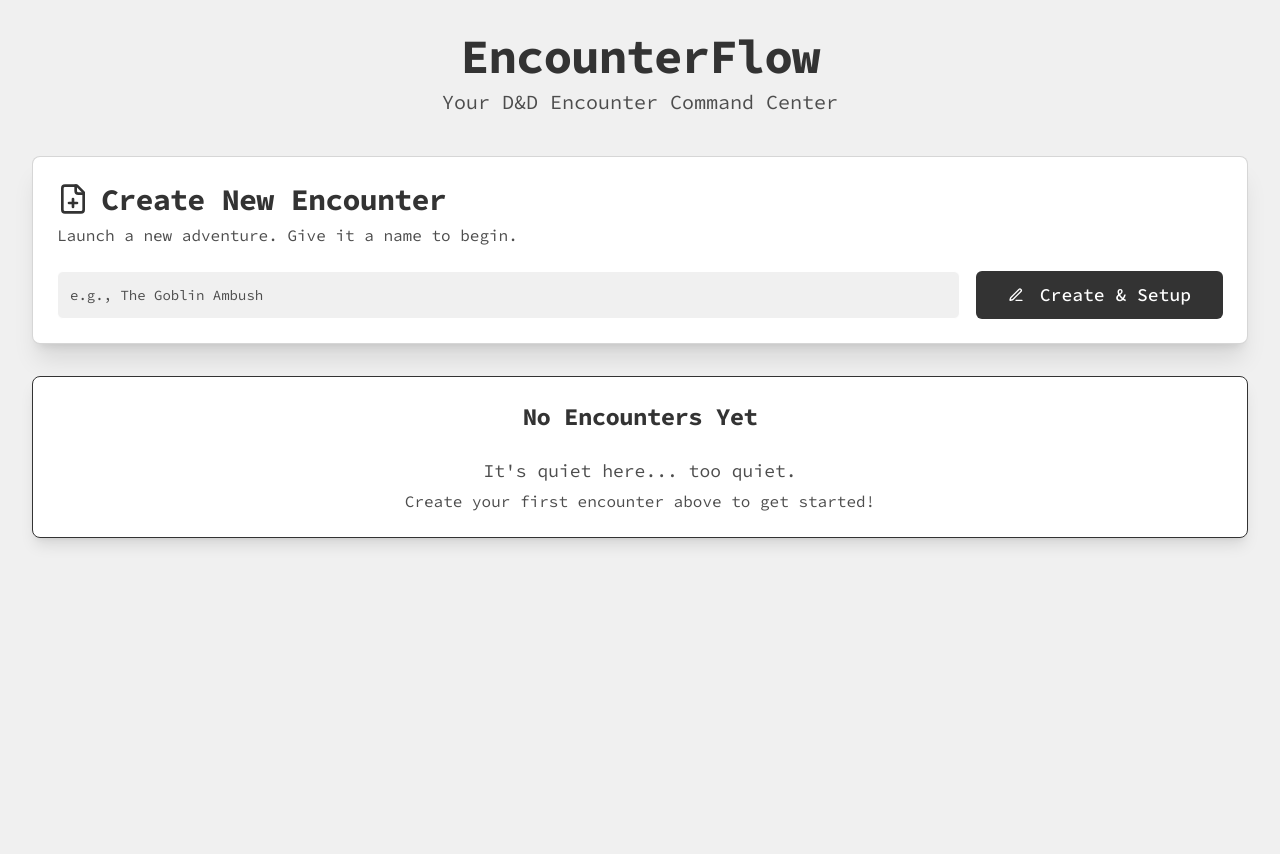
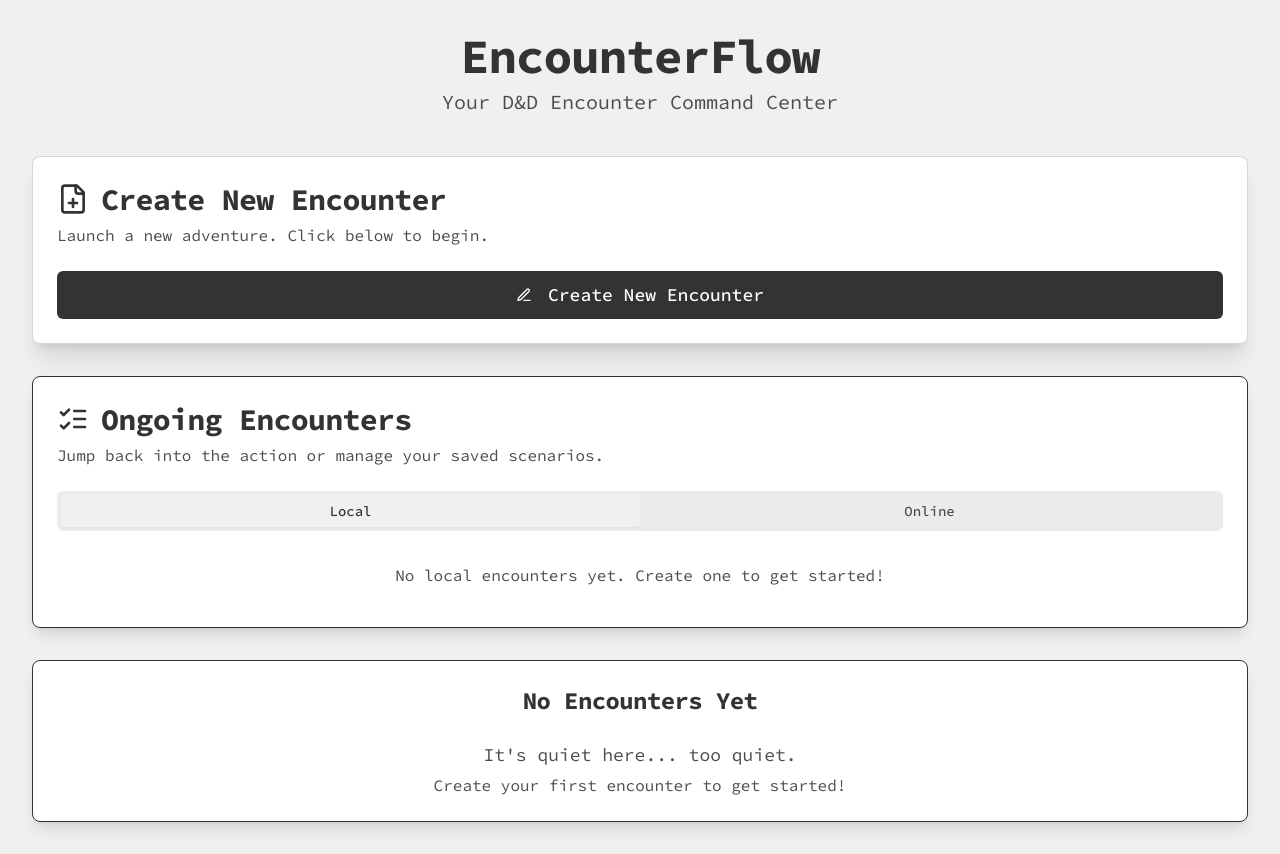
Before and after one commit to YigitSalihEmecen/DnD_Initiative_Tracker, a Next.js app: page / in a window 1280 px wide. Before the commit the page ends 800 px from the top, so only its background shows below. Built offline with nearby package versions, Linux system fonts and the light colour scheme.

Commit message:
The ongoing encounters section should have 2 tabs: -Local -Online
When creatig an encounter, a small window should pop up. the window should have 2 options and a button:
Option 1: Local
Option 2: Onine
Button: "Create"

I will add multiplayer with google login in the future.

```diff
--- a/src/app/page.tsx
+++ b/src/app/page.tsx
@@ -2,7 +2,7 @@
 'use client';
 
 import { useState, useEffect, type Dispatch, type SetStateAction } from 'react';
-import type { Encounter, Player, AppStage } from '@/types';
+import type { Encounter, Player, AppStage, EncounterType } from '@/types';
 import EncounterManager from '@/components/EncounterManager';
 import ActiveEncounter from '@/components/ActiveEncounter';
 import { useToast } from "@/hooks/use-toast";
@@ -24,11 +24,21 @@ export default function Home() {
       const storedEncounters = localStorage.getItem(LOCAL_STORAGE_KEY);
       if (storedEncounters) {
         try {
-          const parsedEncounters: Encounter[] = JSON.parse(storedEncounters);
-          if (Array.isArray(parsedEncounters) && parsedEncounters.every(enc => typeof enc.id === 'string' && typeof enc.name === 'string' && typeof enc.lastModified === 'number')) {
+          const parsedEncounters: Encounter[] = JSON.parse(storedEncounters).map((enc: any) => ({
+            ...enc,
+            type: enc.type || 'local', // Default to 'local' if type is missing
+            lastModified: enc.lastModified || Date.now() // Ensure lastModified exists
+          }));
+
+          if (Array.isArray(parsedEncounters) && parsedEncounters.every(enc =>
+              typeof enc.id === 'string' &&
+              typeof enc.name === 'string' &&
+              typeof enc.lastModified === 'number' &&
+              (enc.type === 'local' || enc.type === 'online')
+            )) {
             setEncounters(parsedEncounters.sort((a,b) => b.lastModified - a.lastModified));
           } else {
-            console.warn("Stored encounters data is malformed. Resetting.");
+            console.warn("Stored encounters data is malformed or missing fields. Resetting.");
             localStorage.removeItem(LOCAL_STORAGE_KEY);
             setEncounters([]);
             toast({
@@ -49,7 +59,7 @@ export default function Home() {
         }
       }
     }
-  }, [isClient]);
+  }, [isClient]); // Removed toast from dependencies
 
   useEffect(() => {
     if (isClient && typeof window !== 'undefined') {
@@ -57,17 +67,23 @@ export default function Home() {
         localStorage.setItem(LOCAL_STORAGE_KEY, JSON.stringify(encounters));
       } catch (error) {
         console.error("Failed to save encounters to localStorage", error);
+         toast({
+            title: "Error Saving Data",
+            description: "Could not save encounters. Changes might not persist.",
+            variant: "destructive",
+          });
       }
     }
-  }, [encounters, isClient]);
+  }, [encounters, isClient]); // Removed toast from dependencies
 
-  const handleCreateEncounter = (name: string): string => {
+  const handleCreateEncounter = (name: string, type: EncounterType): string => {
     const newEncounter: Encounter = {
       id: crypto.randomUUID(),
       name: name || `Encounter ${encounters.length + 1}`,
       players: [],
       stage: 'PLAYER_SETUP',
       lastModified: Date.now(),
+      type: type,
     };
     setEncounters(prev => [newEncounter, ...prev].sort((a,b) => b.lastModified - a.lastModified));
     return newEncounter.id;
@@ -103,7 +119,7 @@ export default function Home() {
         description: `"${encounterToDelete.name}" has been removed.`,
       });
     } catch (error) {
-      toast({
+       toast({
         title: "Deletion Error",
         description: "An unexpected error occurred while deleting the encounter.",
         variant: "destructive",
--- a/src/components/EncounterManager.tsx
+++ b/src/components/EncounterManager.tsx
@@ -1,7 +1,8 @@
+
 'use client';
 
-import type { Encounter } from '@/types';
-import { useState, type FormEvent, useEffect }from 'react';
+import type { Encounter, EncounterType } from '@/types';
+import { useState, type FormEvent, useEffect } from 'react';
 import { Button } from '@/components/ui/button';
 import { Input } from '@/components/ui/input';
 import { Card, CardContent, CardDescription, CardFooter, CardHeader, CardTitle } from '@/components/ui/card';
@@ -19,13 +20,16 @@ import {
   AlertDialogTitle,
   AlertDialogTrigger,
 } from "@/components/ui/alert-dialog";
+import { Tabs, TabsContent, TabsList, TabsTrigger } from "@/components/ui/tabs";
+import { RadioGroup, RadioGroupItem } from "@/components/ui/radio-group";
+import { Label } from "@/components/ui/label";
 
 interface EncounterManagerProps {
   encounters: Encounter[];
-  onCreateEncounter: (name: string) => string; // Returns new encounter ID
+  onCreateEncounter: (name: string, type: EncounterType) => string; // Returns new encounter ID
   onSelectEncounter: (id: string) => void;
   onDeleteEncounter: (id: string) => void;
-  onDeleteAllEncounters: () => void; // Added new prop for deleting all encounters
+  onDeleteAllEncounters: () => void;
 }
 
 export default function EncounterManager({
@@ -33,9 +37,13 @@ export default function EncounterManager({
   onCreateEncounter,
   onSelectEncounter,
   onDeleteEncounter,
-  onDeleteAllEncounters, // Destructure the new prop
+  onDeleteAllEncounters,
 }: EncounterManagerProps) {
-  const [newEncounterName, setNewEncounterName] = useState('');
+  const [isCreateDialogOpen, setIsCreateDialogOpen] = useState(false);
+  const [dialogEncounterName, setDialogEncounterName] = useState('');
+  const [dialogEncounterType, setDialogEncounterType] = useState<EncounterType>('local');
+  const [activeTab, setActiveTab] = useState<EncounterType>('local');
+
   const { toast } = useToast();
   const [isClient, setIsClient] = useState(false);
 
@@ -43,9 +51,14 @@ export default function EncounterManager({
     setIsClient(true);
   }, []);
 
-  const handleCreateSubmit = (e: FormEvent) => {
-    e.preventDefault();
-    if (!newEncounterName.trim()) {
+  const handleOpenCreateDialog = () => {
+    setDialogEncounterName('');
+    setDialogEncounterType('local');
+    setIsCreateDialogOpen(true);
+  };
+
+  const handleConfirmCreateEncounter = () => {
+    if (!dialogEncounterName.trim()) {
       toast({
         title: "Encounter Name Required",
         description: "Please enter a name for the new encounter.",
@@ -53,19 +66,23 @@ export default function EncounterManager({
       });
       return;
     }
-    const newId = onCreateEncounter(newEncounterName);
+    const newId = onCreateEncounter(dialogEncounterName, dialogEncounterType);
     onSelectEncounter(newId);
     toast({
       title: "Encounter Created",
-      description: `"${newEncounterName}" is ready for setup. Continuing to encounter...`,
+      description: `"${dialogEncounterName}" (${dialogEncounterType}) is ready. Continuing...`,
     });
-    setNewEncounterName('');
+    setIsCreateDialogOpen(false);
   };
 
   const getStageDisplay = (stage?: string) => {
     if (!stage) return 'Unknown Stage';
     return stage.replace(/_/g, ' ').replace(/\b\w/g, l => l.toUpperCase());
   }
+
+  const filteredEncounters = encounters.filter(
+    (enc) => (enc.type || 'local') === activeTab
+  );
 
   if (!isClient) {
      return (
@@ -87,26 +104,50 @@ export default function EncounterManager({
           <CardTitle className="flex items-center gap-3 text-3xl font-headline text-primary">
             <FilePlus size={32} /> Create New Encounter
           </CardTitle>
-          <CardDescription className="text-base">Launch a new adventure. Give it a name to begin.</CardDescription>
+          <CardDescription className="text-base">Launch a new adventure. Click below to begin.</CardDescription>
         </CardHeader>
         <CardContent>
-          <form onSubmit={handleCreateSubmit} className="flex flex-col sm:flex-row gap-4 items-stretch">
-            <Input
-              type="text"
-              value={newEncounterName}
-              onChange={(e) => setNewEncounterName(e.target.value)}
-              placeholder="e.g., The Goblin Ambush"
-              className="flex-grow text-lg p-3 h-12"
-              aria-label="New Encounter Name"
-            />
-            <Button type="submit" size="lg" className="h-12 text-lg px-8">
-              <Edit3 className="mr-2" /> Create & Setup
+          <Button onClick={handleOpenCreateDialog} size="lg" className="h-12 text-lg px-8 w-full">
+            <Edit3 className="mr-2" /> Create New Encounter
           </Button>
-          </form>
         </CardContent>
       </Card>
 
-      {encounters.length > 0 && (
+      <AlertDialog open={isCreateDialogOpen} onOpenChange={setIsCreateDialogOpen}>
+        <AlertDialogContent>
+          <AlertDialogHeader>
+            <AlertDialogTitle>New Encounter Details</AlertDialogTitle>
+            <AlertDialogDescription>
+              Provide a name and select the type for your new encounter.
+            </AlertDialogDescription>
+          </AlertDialogHeader>
+          <div className="space-y-4 py-4">
+            <Input
+              placeholder="e.g., The Goblin Ambush"
+              value={dialogEncounterName}
+              onChange={(e) => setDialogEncounterName(e.target.value)}
+              aria-label="New Encounter Name"
+              className="text-base p-3 h-12"
+            />
+            <RadioGroup value={dialogEncounterType} onValueChange={(value: string) => setDialogEncounterType(value as EncounterType)}>
+              <Label className="mb-2 block">Encounter Type:</Label>
+              <div className="flex items-center space-x-2">
+                <RadioGroupItem value="local" id="type-local" />
+                <Label htmlFor="type-local">Local</Label>
+              </div>
+              <div className="flex items-center space-x-2">
+                <RadioGroupItem value="online" id="type-online" />
+                <Label htmlFor="type-online">Online (Future Feature)</Label>
+              </div>
+            </RadioGroup>
+          </div>
+          <AlertDialogFooter>
+            <AlertDialogCancel>Cancel</AlertDialogCancel>
+            <AlertDialogAction onClick={handleConfirmCreateEncounter}>Create</AlertDialogAction>
+          </AlertDialogFooter>
+        </AlertDialogContent>
+      </AlertDialog>
+
       <Card className="shadow-lg">
         <CardHeader>
           <CardTitle className="flex items-center gap-3 text-3xl font-headline">
@@ -115,8 +156,15 @@ export default function EncounterManager({
           <CardDescription className="text-base">Jump back into the action or manage your saved scenarios.</CardDescription>
         </CardHeader>
         <CardContent className="space-y-4">
-            {encounters.map((encounter) => (
-              <Card key={encounter.id} className="flex flex-col sm:flex-row items-start sm:items-center justify-between p-4 gap-3 hover:shadow-md transition-shadow duration-200">
+          <Tabs value={activeTab} onValueChange={(value) => setActiveTab(value as EncounterType)} className="w-full">
+            <TabsList className="grid w-full grid-cols-2 mb-4">
+              <TabsTrigger value="local">Local</TabsTrigger>
+              <TabsTrigger value="online">Online</TabsTrigger>
+            </TabsList>
+            <TabsContent value="local">
+              {filteredEncounters.length > 0 ? (
+                filteredEncounters.map((encounter) => (
+                  <Card key={encounter.id} className="flex flex-col sm:flex-row items-start sm:items-center justify-between p-4 gap-3 hover:shadow-md transition-shadow duration-200 mb-3">
                     <div className="flex-grow">
                       <h3 className="text-xl font-semibold text-primary">{encounter.name}</h3>
                       <p className="text-sm text-muted-foreground">
@@ -130,7 +178,6 @@ export default function EncounterManager({
                       <Button onClick={() => onSelectEncounter(encounter.id)} variant="outline" size="sm" className="border-primary text-primary hover:bg-primary/10">
                         <PlayCircle className="mr-2" /> Continue
                       </Button>
-
                       <AlertDialog>
                         <AlertDialogTrigger asChild>
                           <Button
@@ -156,8 +203,61 @@ export default function EncounterManager({
                       </AlertDialog>
                     </div>
                   </Card>
-            ))}
+                ))
+              ) : (
+                 <p className="text-muted-foreground text-center py-4">No local encounters yet. Create one to get started!</p>
+              )}
+            </TabsContent>
+            <TabsContent value="online">
+               {filteredEncounters.length > 0 ? (
+                filteredEncounters.map((encounter) => (
+                   <Card key={encounter.id} className="flex flex-col sm:flex-row items-start sm:items-center justify-between p-4 gap-3 hover:shadow-md transition-shadow duration-200 mb-3">
+                    <div className="flex-grow">
+                      <h3 className="text-xl font-semibold text-primary">{encounter.name}</h3>
+                      <p className="text-sm text-muted-foreground">
+                        {encounter.players.length} combatant{encounter.players.length === 1 ? '' : 's'} &bull; Stage: {getStageDisplay(encounter.stage)}
+                      </p>
+                      <p className="text-xs text-muted-foreground mt-1">
+                        Last updated: {encounter.lastModified ? formatDistanceToNow(new Date(encounter.lastModified), { addSuffix: true }) : 'N/A'}
+                      </p>
+                    </div>
+                    <div className="flex gap-2 mt-2 sm:mt-0 shrink-0">
+                      <Button onClick={() => onSelectEncounter(encounter.id)} variant="outline" size="sm" className="border-primary text-primary hover:bg-primary/10">
+                        <PlayCircle className="mr-2" /> Continue
+                      </Button>
+                      <AlertDialog>
+                        <AlertDialogTrigger asChild>
+                          <Button
+                            variant="destructive"
+                            size="sm"
+                            aria-label={`Delete ${encounter.name}`}
+                          >
+                            <Trash2 className="mr-1.5" /> Delete
+                          </Button>
+                        </AlertDialogTrigger>
+                        <AlertDialogContent>
+                          <AlertDialogHeader>
+                            <AlertDialogTitle>Are you sure you want to delete this encounter?</AlertDialogTitle>
+                            <AlertDialogDescription>
+                              This action cannot be undone. This will permanently delete the "{encounter.name}" encounter.
+                            </AlertDialogDescription>
+                          </AlertDialogHeader>
+                          <AlertDialogFooter>
+                            <AlertDialogCancel>Cancel</AlertDialogCancel>
+                            <AlertDialogAction onClick={() => onDeleteEncounter(encounter.id)}>Delete</AlertDialogAction>
+                          </AlertDialogFooter>
+                        </AlertDialogContent>
+                      </AlertDialog>
+                    </div>
+                  </Card>
+                ))
+              ) : (
+                 <p className="text-muted-foreground text-center py-4">No online encounters yet. Create one to get started!</p>
+              )}
+            </TabsContent>
+          </Tabs>
         </CardContent>
+        {encounters.length > 0 && (
           <CardFooter className="p-4 border-t border-border">
              <AlertDialog>
                 <AlertDialogTrigger asChild>
@@ -183,17 +283,16 @@ export default function EncounterManager({
                 </AlertDialogContent>
               </AlertDialog>
           </CardFooter>
+        )}
       </Card>
-      )}
-       {encounters.length === 0 && (
-        <Card className="shadow-lg text-center">
+       {encounters.length === 0 && activeTab === 'local' && (
+        <Card className="shadow-lg text-center mt-[-2rem]">
             <CardHeader>
                 <CardTitle className="text-2xl font-headline">No Encounters Yet</CardTitle>
             </CardHeader>
             <CardContent>
                 <p className="text-muted-foreground text-lg">It's quiet here... too quiet.</p>
-            <p className="text-muted-foreground mt-1">Create your first encounter above to get started!</p>
-
+                <p className="text-muted-foreground mt-1">Create your first encounter to get started!</p>
             </CardContent>
         </Card>
        )}
--- a/src/types/index.ts
+++ b/src/types/index.ts
@@ -1,3 +1,4 @@
+
 export interface Player {
   id: string;
   name: string;
@@ -13,10 +14,13 @@ export type AppStage =
   | 'PRE_COMBAT'
   | 'COMBAT_ACTIVE';
 
+export type EncounterType = 'local' | 'online';
+
 export interface Encounter {
   id: string;
   name: string;
   players: Player[];
   stage: AppStage;
   lastModified: number; // Timestamp
+  type: EncounterType; // Added encounter type
 }
```
Lines whose indentation alone changed are shown as unchanged.
